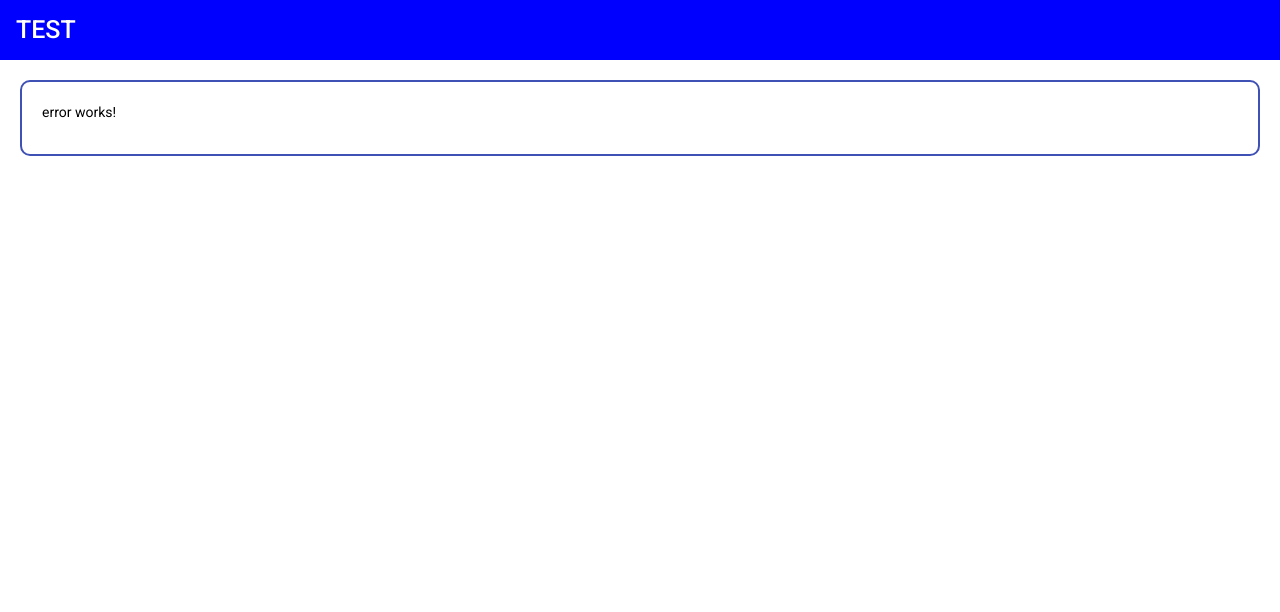
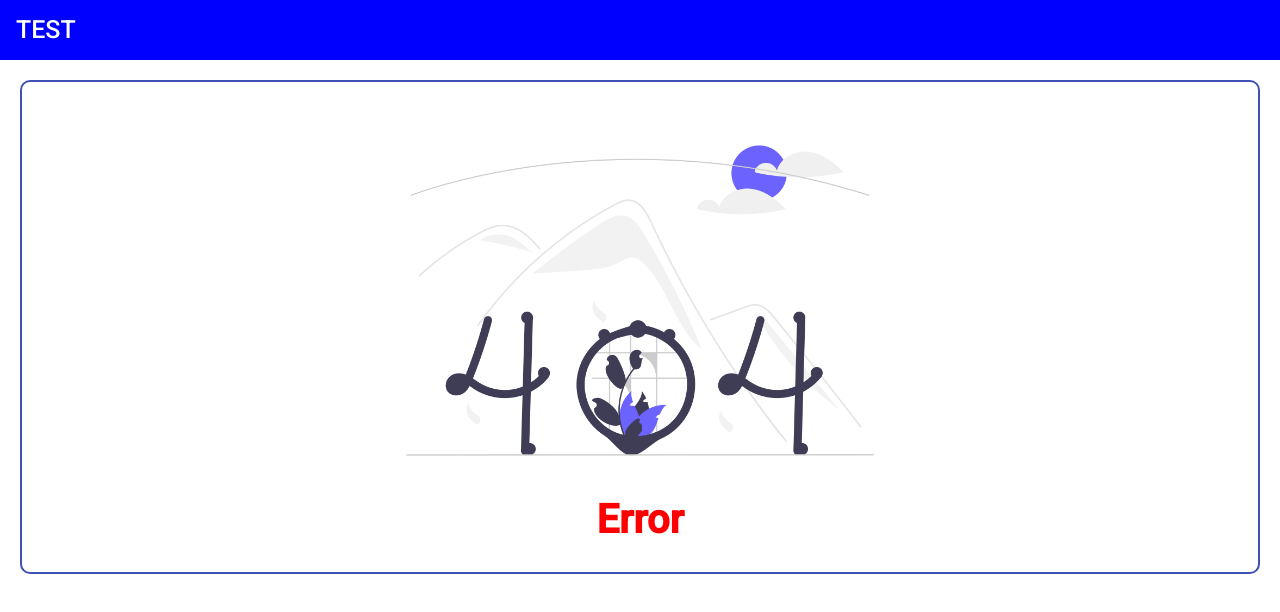
Before and after one commit to JuanTG08/prueba_desarrollo_front, an Angular app: page /notPermits in a window 1280 px wide. Shown: the top 612 px of the page. Built offline with nearby package versions, Linux system fonts and the light colour scheme.

Commit message:
:triangular_flag_on_post: Creación del modulo de error

```diff
--- a/src/app/screens/error/error.component.html
+++ b/src/app/screens/error/error.component.html
@@ -1 +1,4 @@
-<p>error works!</p>
+<div class="image-error">
+    <img src="./assets/error_.png" alt="Error">
+    <h1>Error</h1>
+</div>
--- a/src/app/screens/error/error.component.scss
+++ b/src/app/screens/error/error.component.scss
@@ -0,0 +1,12 @@
+.image-error {
+    width: 100%;
+    text-align: center;
+}
+.image-error img {
+    width: 50%;
+}
+.image-error h1 {
+    color: red;
+    font-size: 40px;
+    font-weight: bold;
+}
```
Also changed, not shown: src/assets/error_.png (added).
